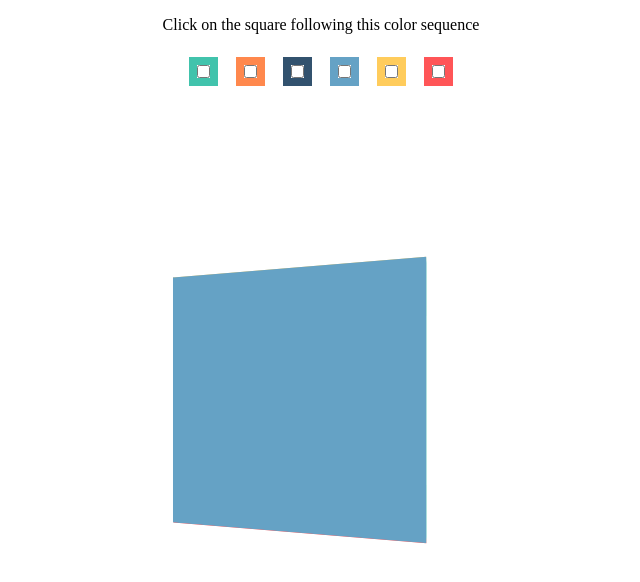
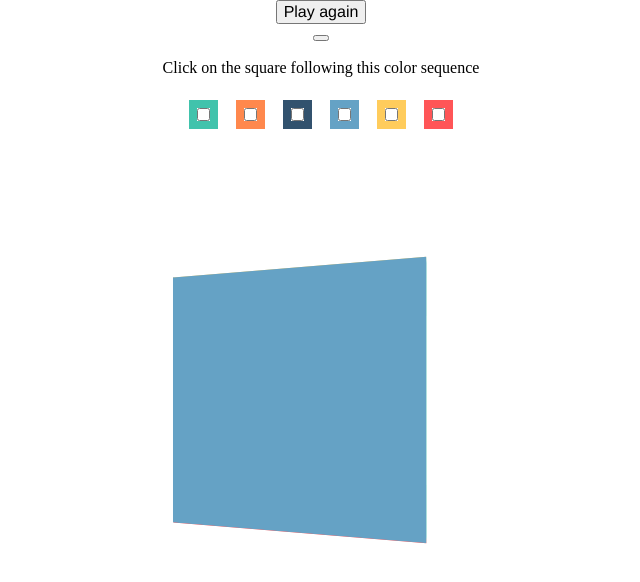
Before and after one commit to uyenchow/game5, a plain HTML site: page index.html in a window 1280 px wide. Shown: the whole page, without its empty margins (319-959 px from the left). Drawn offline with nearby package versions, Linux system fonts and the light colour scheme.

Commit message:
Update index.html

```diff
--- a/index.html
+++ b/index.html
@@ -11,6 +11,9 @@
 </head>
 <body>
 <!-- partial:index.partial.html -->
+  <div class='center'>
+    <a href="https://kenh14.vn/"><button>Play again<button></a>
+      </div>
 <div class='center'>
   <p>Click on the square following this color sequence</p>
 <input id='side1' type="checkbox" />
```
